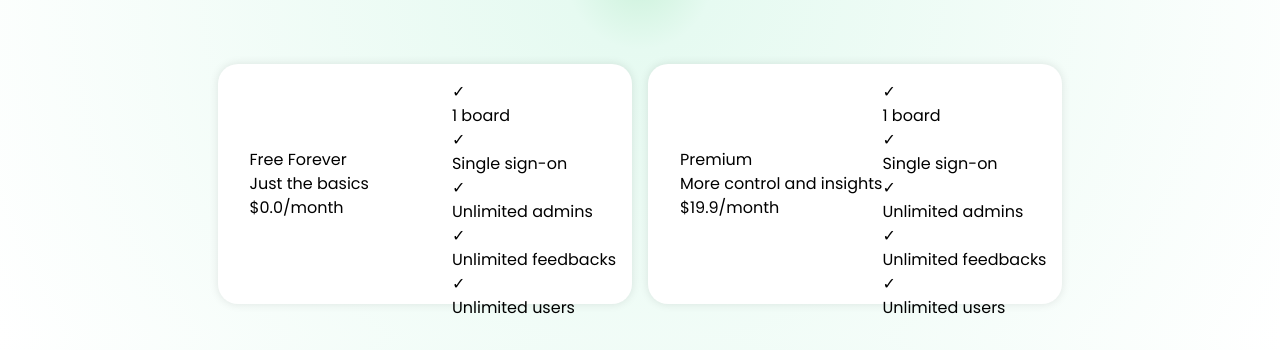
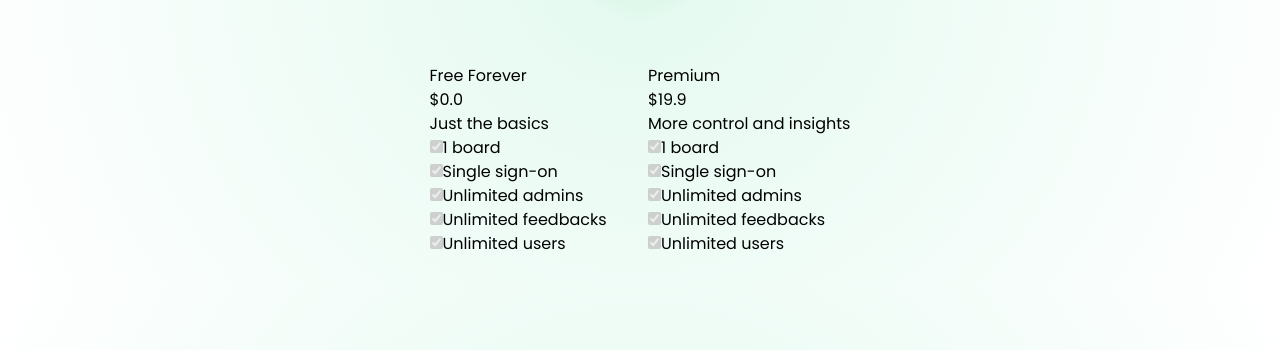
Before and after one commit to sudhanshubsr/feedback-board, a Next.js app: page /pricing in a window 1280 px wide. Shown: the part 384-734 px from the top of the page. Built offline with nearby package versions, Linux system fonts and the light colour scheme.

Commit message:
Refactor pricing page component and styles

```diff
--- a/app/pricing/page.jsx
+++ b/app/pricing/page.jsx
@@ -2,6 +2,7 @@ import React from 'react';
 import styles from '../components/css/PricingCard.module.css';
 import Eclipse from '../components/icons/Eclipse';
 import EclipseSmallBalls from '../components/icons/EclipseSmallBalls';
+
 const PricingPage = () => {
   return (
     <section className="my-16 flex-col justify-center items-center">
@@ -15,13 +16,13 @@ const PricingPage = () => {
           <FeatureItem text="Unlimited Admins" />
         </div>
         <div className={styles.eclipseContainer}>
-            <EclipseSmallBalls />
+          <EclipseSmallBalls />
         </div>
       </div>
 
       <div className={styles.upgradeButtonContainer}>
         <div className={styles.upgradeButton}>
-          <button className="bg-[--primary] text-white px-4 py-2 rounded-lg font-bold">
+          <button className="bg-gradient-to-br from-[--primary] to-[--primary-light] text-white px-4 py-2 rounded-lg font-bold">
             Upgrade to Premium
           </button>
         </div>
@@ -57,8 +58,7 @@ const PricingPage = () => {
               'Unlimited users',
             ]}
           />
-      </div>
-
+        </div>
       </div>
     </section>
   );
@@ -72,25 +72,31 @@ const FeatureItem = ({ text }) => (
 );
 
 const PricingCard = ({ title, description, price, features }) => (
-  <div className={styles.pricingCardHeader}>
-    <div className={styles.cardText}>
-      <div className="cardheader">
-      <h2 className="text-2xl font-bold mb-2">{title}</h2>
-      <p className="text-gray-500 text-sm mb-4">{description}</p>
-      </div>
-      <div className="flex justify-center md:justify-start mt-5">
-        <span className="text-5xl font-bold">{price}</span>
-        <span className="text-gray-500 text-sm self-end ml-1">/month</span>
-      </div>
+  <div className="border text-card-foreground flex flex-col md:flex-row bg-white rounded-lg shadow-lg overflow-hidden max-w-full mx-auto" data-v0-t="card">
+    <div className="flex-1 p-6 md:p-8 bg-gradient-to-br from-[--secondary] to-[--primary-light] text-white">
+      <h2 className="text-2xl md:text-3xl font-bold">{title}</h2>
+      <p className="text-4xl md:text-5xl font-extrabold my-4">{price}</p>
+      <p className="text-sm md:text-base opacity-70">{description}</p>
     </div>
-    <ul className="text-sm text-gray-500 mt-4">
+    <div className="flex-1 p-6 md:p-8 space-y-4">
       {features.map((feature, index) => (
-        <li key={index} className="flex items-center gap-2 mb-3">
-          <div className="bg-[--primary] w-5 h-5 rounded-full flex items-center text-white justify-center">✓</div>
-          {feature}
-        </li>
+        <FeatureCheckbox key={index} label={feature} />
       ))}
-    </ul>
+    </div>
+  </div>
+);
+
+const FeatureCheckbox = ({ label }) => (
+  <div className="flex items-center space-x-2">
+    <input
+      type="checkbox"
+      disabled
+      checked
+      className="peer h-4 w-4 shrink-0 rounded-sm border bg-[--primary] ring-offset-background focus-visible:outline-none focus-visible:ring-2 focus-visible:ring-ring focus-visible:ring-offset checked:bg-[--primary] checked:border-transparent checked:rounded-sm "
+    />
+    <label className="font-medium peer-disabled:cursor-not-allowed peer-disabled:opacity-70 text-sm md:text-base " htmlFor={label}>
+      {label}
+    </label>
   </div>
 );
 
```
